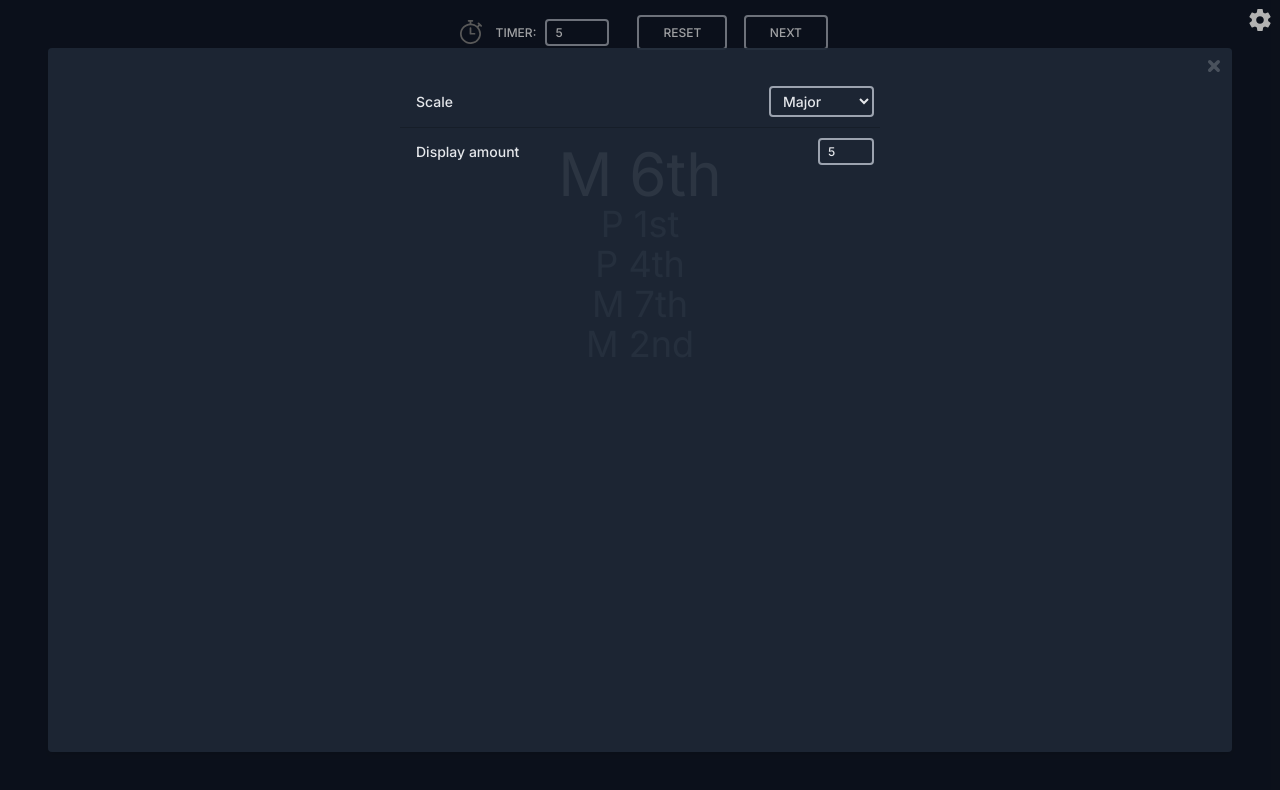
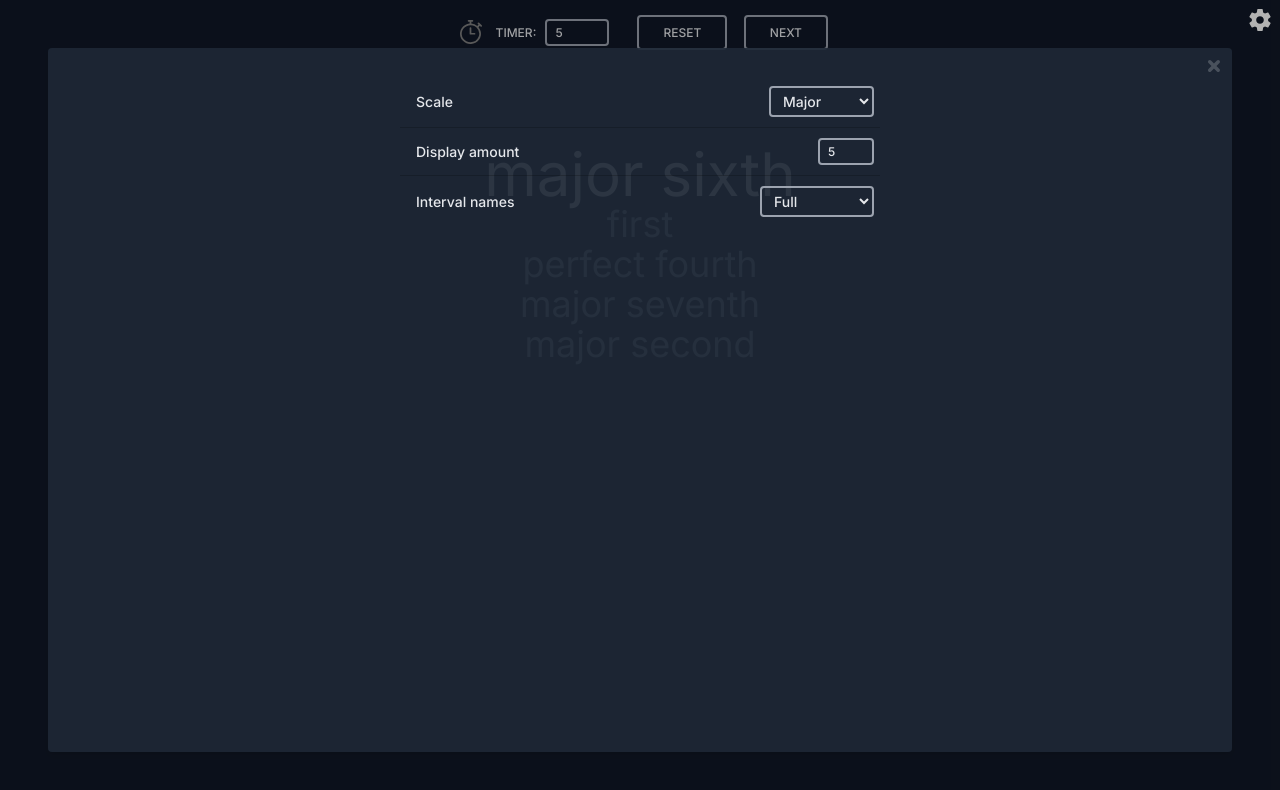
Before and after one commit to Pando58/guitar-trainer, a Svelte app: page / in a window 1280 px wide. Both pictures are taken after a click on the button 1260 px from the left and 20 px from the top of the page. Shown: the top 790 px of the page. Built offline with nearby package versions, Linux system fonts and the light colour scheme.

Commit message:
interval display mode added in app settings

```diff
--- a/src/App.svelte
+++ b/src/App.svelte
@@ -15,6 +15,7 @@
     selectedScale,
     displayAmount,
     nextNoteTimer,
+    intervalDisplayMode,
   } from "@/stores/appSettings";
   import { getEntry } from "@/utils/translate";
 
@@ -159,7 +160,7 @@
           easing: cubicOut,
         }}
       >
-        {getEntry(`intervals.abbreviated.${next}`)}
+        {getEntry(`intervals.${$intervalDisplayMode}.${next}`)}
       </div>
     {/each}
   </div>
--- a/src/components/SidebarSettings.svelte
+++ b/src/components/SidebarSettings.svelte
@@ -6,8 +6,10 @@
     updateInput,
     selectedScale,
     displayAmount,
+    intervalDisplayMode,
   } from "@/stores/appSettings";
   import { scaleNames } from "@/data/scales";
+  import { intervalDisplayModes } from "@/data/appSettingsData";
 </script>
 
 <div
@@ -34,6 +36,15 @@
       class_="w-14"
     />
   </div>
+  <div class="setting">
+    <span>{getEntry("settings.intervalDisplayMode")}</span>
+    <Select
+      displayList={getEntry("intervalDisplayModes")}
+      list={intervalDisplayModes}
+      textTransform="capitalize"
+      bind:selected={$intervalDisplayMode}
+    />
+  </div>
 </div>
 
 <style>
--- /dev/null
+++ b/src/data/appSettingsData.ts
@@ -0,0 +1 @@
+export const intervalDisplayModes = ["full", "short", "abbreviated"];
--- a/src/data/lang.ts
+++ b/src/data/lang.ts
@@ -10,7 +10,9 @@ export const lang: { [key: string]: { [key: string]: entry } } = {
     settings: {
       scale: "scale",
       displayAmount: "display amount",
+      intervalDisplayMode: "interval names",
     },
+    intervalDisplayModes: ["full", "short", "abbreviated"],
     scales: {
       major: "major",
       dorian: "dorian",
@@ -76,7 +78,9 @@ export const lang: { [key: string]: { [key: string]: entry } } = {
     settings: {
       scale: "escala",
       displayAmount: "cantidad a mostrar",
+      intervalDisplayMode: "nombres de intervalos",
     },
+    intervalDisplayModes: ["completo", "corto", "abreviado"],
     scales: {
       major: "mayor",
       dorian: "dórica",
--- a/src/stores/appSettings.ts
+++ b/src/stores/appSettings.ts
@@ -2,6 +2,7 @@ import { get, type Writable } from "svelte/store";
 import { select, inputNumber } from "@/utils/storeTransforms";
 import { transformableStore } from "@/utils/transformableStore";
 import { scaleNames } from "@/data/scales";
+import { intervalDisplayModes } from "@/data/appSettingsData";
 
 export const stores: { [key: string]: Writable<any> } = {
   selectedScale: transformableStore(scaleNames[0], (val) =>
@@ -9,9 +10,17 @@ export const stores: { [key: string]: Writable<any> } = {
   ),
   displayAmount: transformableStore(5, (val) => inputNumber(val, 1, 20)),
   nextNoteTimer: transformableStore(5, (val) => inputNumber(val, 0.1, 60)),
+  intervalDisplayMode: transformableStore(intervalDisplayModes[0], (val) =>
+    select(val, intervalDisplayModes)
+  ),
 };
 
-export const { selectedScale, displayAmount, nextNoteTimer } = stores;
+export const {
+  selectedScale,
+  displayAmount,
+  nextNoteTimer,
+  intervalDisplayMode,
+} = stores;
 
 export function updateInput({ detail }: CustomEvent) {
   const { input, value, update } = detail;
```
